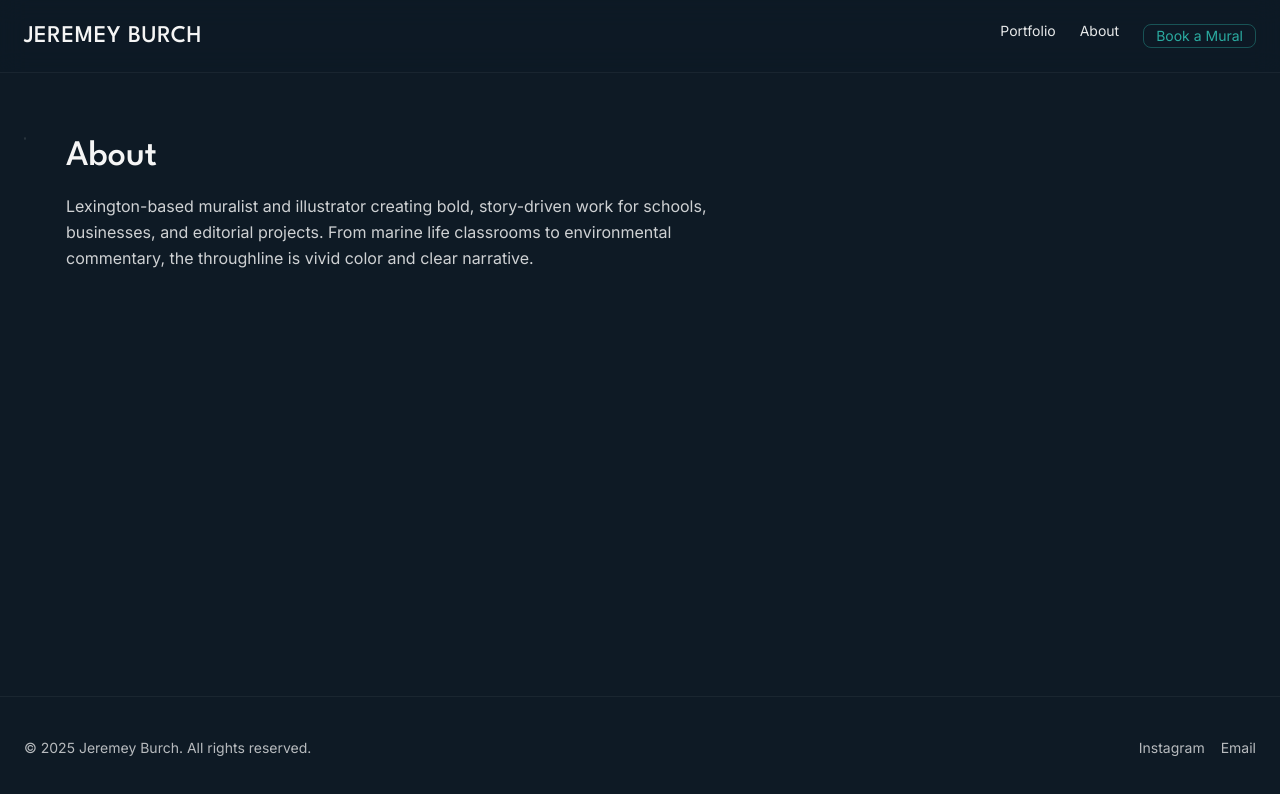
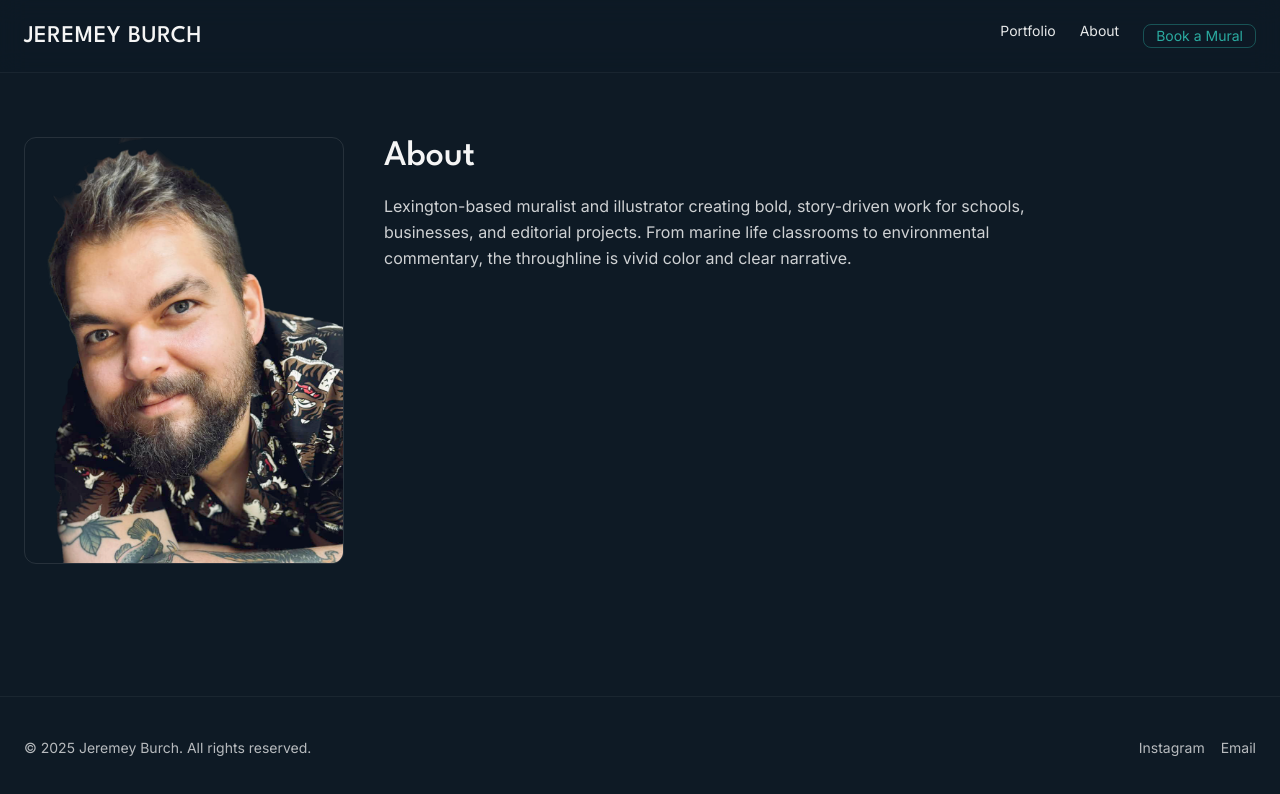
Before and after one commit to mattblethen/burch-portfolio, an Astro site: page /about in a window 1280 px wide. Built offline with nearby package versions, Linux system fonts and the light colour scheme; Astro itself is replaced by a stand-in of ours.

Commit message:
Fix for about page profile photo

```diff
--- a/src/pages/about.astro
+++ b/src/pages/about.astro
@@ -1,7 +1,6 @@
 ---
 import Base from '../layouts/Base.astro';
 import Header from '../components/Header.astro';
-import ProfileCard from '../components/ProfileCard.astro';
 
 const profileSrc = '/images/profile.png';
 ---
@@ -9,14 +8,12 @@ const profileSrc = '/images/profile.png';
 <Base title="About — Jeremey Burch">
   <Header />
 
-  <!-- Preload the profile image for instant stability -->
-  <head>
-    <link rel="preload" as="image" href={profileSrc} imagesrcset={profileSrc + ' 800w'} />
-  </head>
-
-  <section class="mx-auto max-w-7xl px-6 py-16 grid md:grid-cols-[auto,1fr] gap-10 items-start">
-    <!-- CLS-safe image container -->
-    <div class="relative aspect-[3/4] w-full max-w-sm overflow-hidden rounded-xl border border-white/10">
+  <section
+    class="mx-auto max-w-7xl px-6 py-16 grid gap-10 items-start
+           md:grid-cols-[minmax(240px,320px),1fr]"
+  >
+    <!-- CLS-safe image column with concrete width on desktop -->
+    <div class="relative aspect-[3/4] w-full overflow-hidden rounded-xl border border-white/10">
       <img
         src={profileSrc}
         alt="Jeremey Burch headshot"
@@ -32,8 +29,8 @@ const profileSrc = '/images/profile.png';
       <h1 class="font-heading text-4xl">About</h1>
       <p class="text-white/80 leading-relaxed max-w-prose">
         Lexington-based muralist and illustrator creating bold, story-driven work for schools,
-        businesses, and editorial projects. From marine life classrooms to environmental
-        commentary, the throughline is vivid color and clear narrative.
+        businesses, and editorial projects. From marine life classrooms to environmental commentary,
+        the throughline is vivid color and clear narrative.
       </p>
     </div>
   </section>
```
